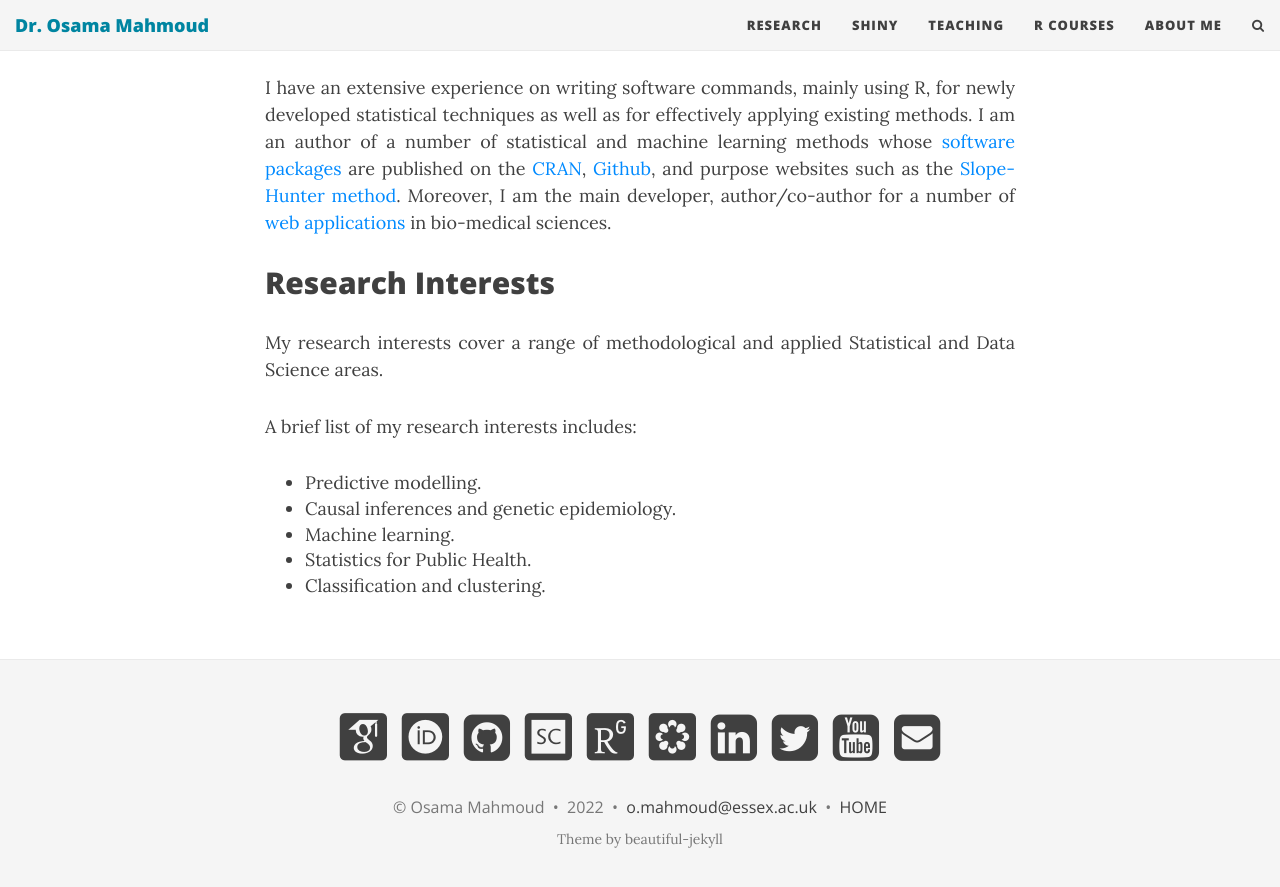
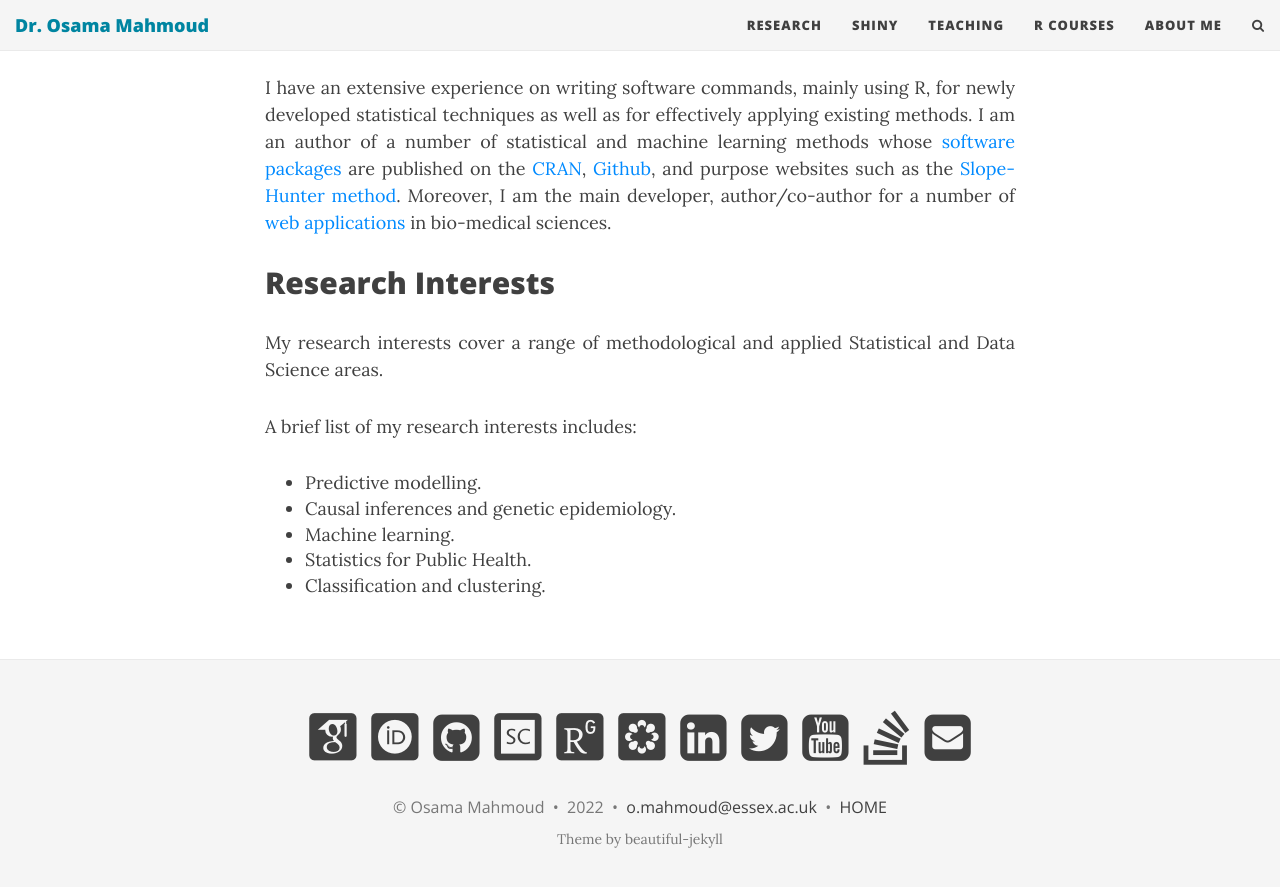
Before and after one commit to Osmahmoud/Osmahmoud.github.io, a Jekyll site: the page built from index.md, in a window 1280 px wide and 900 px high, scrolled down 1662 px. Shown: the top 887 px of the window. Built offline with Jekyll 4.4.1, drawn with Linux system fonts in a browser that asks for light colours; nearby versions of some CDN libraries; some web fonts are replaced.

Commit message:
StakeOverflow added to footer

```diff
--- a/_config.yml
+++ b/_config.yml
@@ -78,7 +78,7 @@ footer-links-active:
   reddit: false
   linkedin: true
   xing: false
-  stackoverflow: false
+  stackoverflow: true
   snapchat: false
   instagram: false
   youtube: true
--- a/_includes/footer.html
+++ b/_includes/footer.html
@@ -67,6 +67,13 @@
             </a>
           </li>
           {% endif %}
+          {% if site.author.stackoverflow and site.footer-links-active.stackoverflow %}
+          <li>
+            <a href="https://stackoverflow.com/users/{{ site.author.stackoverflow }}" title="Stack Overflow">
+              <i class="fa fa-stack-overflow fa-3x"></i>
+            </a>
+          </li>
+          {% endif %}
           {% if site.author.email and site.footer-links-active.email %}
           <li>
             <a href="mailto:{{ site.author.email }}?subject=Hello via {{ site.url-pretty }}" title="Email me">
@@ -78,13 +85,6 @@
           <li>
             <a href="https://www.facebook.com/{{ site.author.facebook }}" title="Facebook">
               <i class="fa fa-facebook-square fa-3x"></i>
-            </a>
-          </li>
-          {% endif %}
-          {% if site.author.stackoverflow and site.footer-links-active.stackoverflow %}
-          <li>
-            <a href="https://stackoverflow.com/users/{{ site.author.stackoverflow }}" title="Stack Overflow">
-              <i class="fa fa-stack-overflow fa-3x"></i>
             </a>
           </li>
           {% endif %}
```
